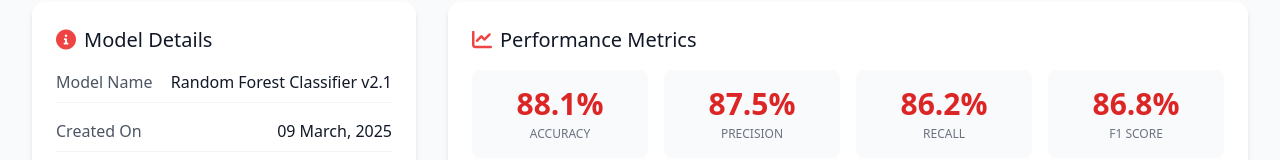
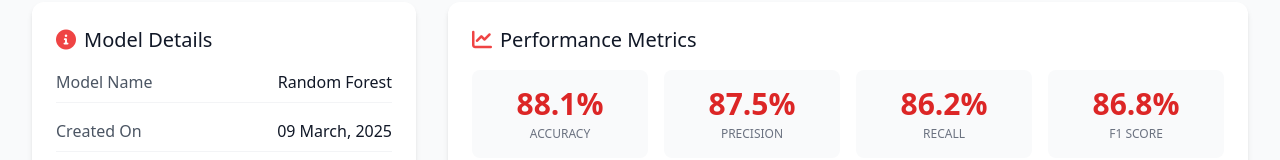
Before and after one commit to TheCoderKamal/ML-heart-disease-predictor, a plain HTML site: page static/model-info.html in a window 1280 px wide. Shown: the part 171-331 px from the top of the page. Drawn offline with nearby package versions, Linux system fonts and the light colour scheme.

Commit message:
model-info changes fixed

```diff
--- a/static/model-info.html
+++ b/static/model-info.html
@@ -84,7 +84,7 @@
           <div id="modelDetails" class="space-y-4">
             <div class="flex justify-between border-b border-gray-100 pb-2">
               <span class="text-gray-600">Model Name</span>
-              <span id="modelName" class="font-medium text-gray-900">Random Forest Classifier v2.1</span>
+              <span id="modelName" class="font-medium text-gray-900">Random Forest</span>
             </div>
             <div class="flex justify-between border-b border-gray-100 pb-2">
               <span class="text-gray-600">Created On</span>
```
Also changed, not shown: 1 other file.
